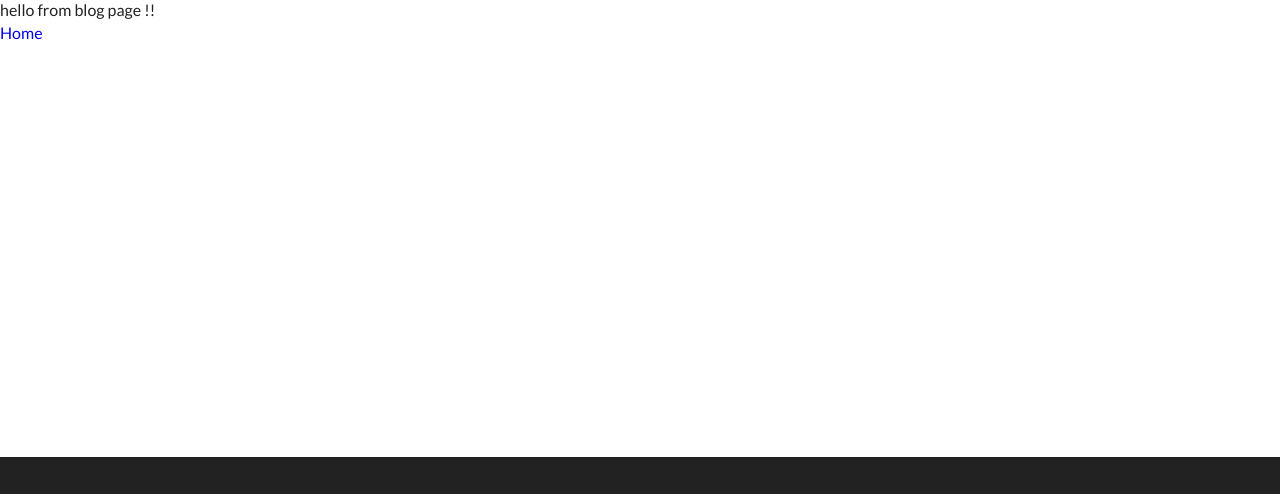
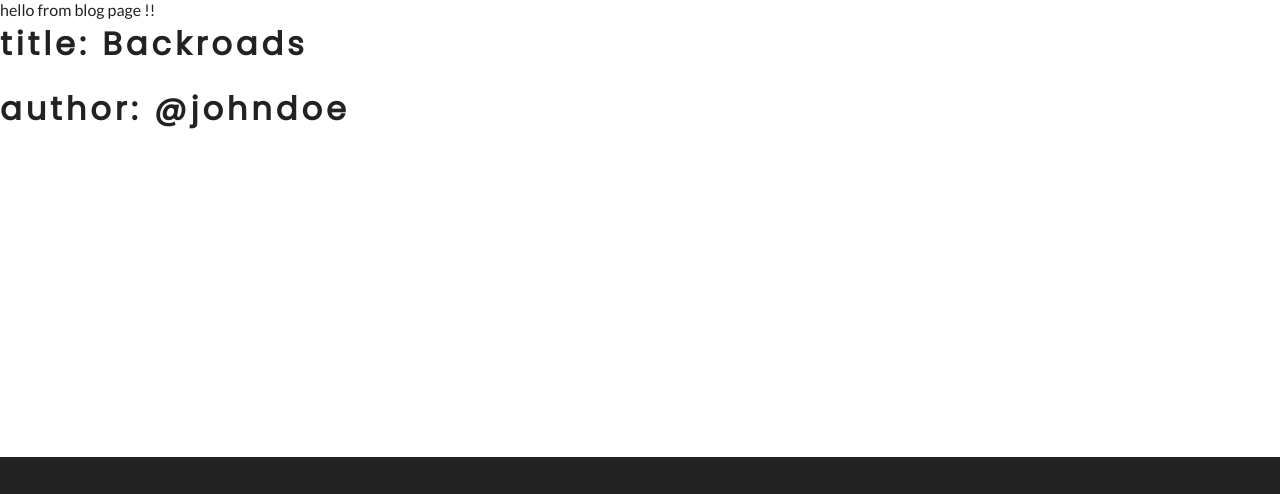
Before and after one commit to jaronschulz/udemy_Gatsby, a Gatsby site in the folder 2.BackRoads/: page /blog in a window 1280 px wide. Shown: the part 148-642 px from the top of the page. Built offline with nearby package versions, Linux system fonts and the light colour scheme; Gatsby itself is replaced by a stand-in of ours.

Commit message:
diving into graphql and playing around with hook, renderprop and pagequery

```diff
--- a/2.BackRoads/gatsby-config.js
+++ b/2.BackRoads/gatsby-config.js
@@ -1,9 +1,8 @@
-/**
- * Configure your Gatsby site with this file.
- *
- * See: https://www.gatsbyjs.org/docs/gatsby-config/
- */
-
 module.exports = {
+    siteMetadata: {
+        title: `Backroads`,
+        description: `Explore awesome parts of the world & discover which makes ech of them unique. FOrget your daily routine & say yes to adventure!`,
+        author: `@johndoe`,
+    },
     plugins: [`gatsby-plugin-styled-components`],
 }
--- a/2.BackRoads/src/pages/blog.js
+++ b/2.BackRoads/src/pages/blog.js
@@ -1,12 +1,29 @@
-import React from "react"
-import { Link } from "gatsby"
+import React from 'react'
+import { graphql } from 'gatsby'
 
-import Layout from "../components/layout"
+import Layout from '../components/layout'
 
-const blog = () => (
-  <Layout>
-    hello from blog page !!<Link to="/">Home</Link>
-  </Layout>
+const blog = ({
+    data: {
+        site: { siteMetadata },
+    },
+}) => (
+    <Layout>
+        hello from blog page !!
+        <h1>title: {siteMetadata.title}</h1>
+        <h1>author: {siteMetadata.author}</h1>
+    </Layout>
 )
 
+export const query = graphql`
+    query {
+        site {
+            siteMetadata {
+                title
+                description
+                author
+            }
+        }
+    }
+`
 export default blog
--- a/2.BackRoads/src/pages/tours.js
+++ b/2.BackRoads/src/pages/tours.js
@@ -1,9 +1,9 @@
-import React from "react"
+import React from 'react'
 
-import Layout from "../components/layout"
+import Layout from '../components/layout'
 
 const tours = () => {
-  return <Layout> Hello from tours page!!!</Layout>
+    return <Layout>Hello from tours page!!!</Layout>
 }
 
 export default tours
```
